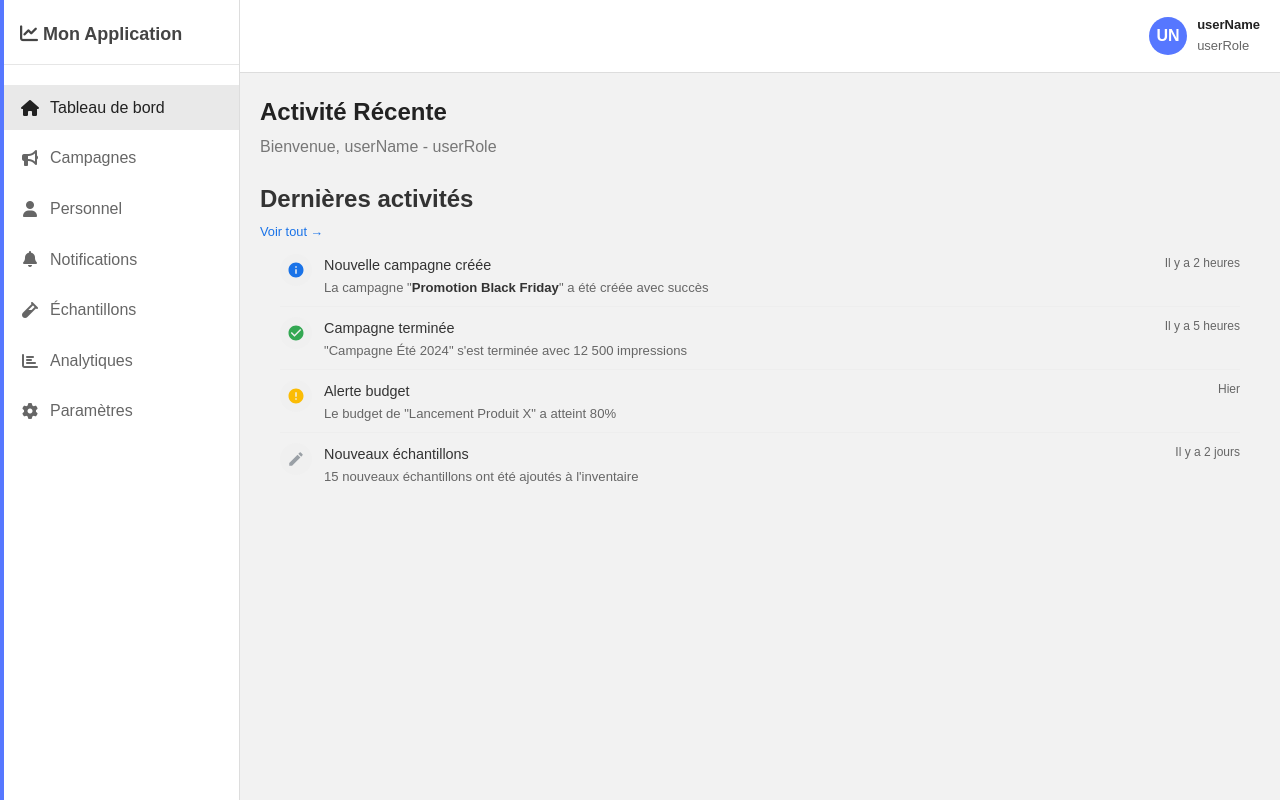
After one commit to Y46ne/SAE-Web, a Flask app: page /notification/ in a window 1280 px wide. The commit adds this page. Run offline with Flask 3, Linux system fonts and the light colour scheme.

Commit message:
vue notification fait

```diff
--- /dev/null
+++ b/monApp/static/css/notifications.css
@@ -0,0 +1,113 @@
+:root {
+--primary-text-color: #333;
+--secondary-text-color: #666;
+--background-color: #fff;
+--border-color: #eee;
+--icon-blue: #1a73e8;
+--icon-green: #34a853;
+--icon-orange: #fbbc05;
+--icon-grey: #9aa0a6;
+--font-family: sans-serif;
+}
+
+
+.activity-container {
+width: 100%;
+max-width: 800px;
+background-color: var(--background-color);
+border-radius: 8px;
+}
+
+.activity-header {
+display: flex;
+justify-content: space-between;
+align-items: center;
+padding: 15px 20px 10px 20px;
+border-bottom: 1px solid var(--border-color);
+}
+
+.activity-title {
+font-size: 0.85rem;
+color: var(--secondary-text-color);
+font-weight: 600;
+letter-spacing: 0.5px;
+margin: 0;
+}
+
+.view-all {
+text-decoration: none;
+color: var(--icon-blue);
+font-size: 0.8rem;
+font-weight: 500;
+white-space: nowrap;
+}
+
+.activity-list {
+padding: 0 20px;
+}
+
+.activity-item {
+display: flex;
+align-items: flex-start;
+padding: 10px 0;
+border-bottom: 1px solid var(--border-color);
+}
+
+.activity-item:last-child {
+border-bottom: none;
+}
+
+.activity-icon {
+flex-shrink: 0;
+width: 32px;
+height: 32px;
+margin-right: 12px;
+padding: 2px;
+border-radius: 50%;
+display: flex;
+align-items: center;
+justify-content: center;
+background-color: #f0f0f0;
+}
+
+.activity-icon svg {
+width: 18px;
+height: 18px;
+}
+
+.icon-campaign svg { fill: var(--icon-blue); }
+.icon-checked svg { fill: var(--icon-green); }
+.icon-alert svg { fill: var(--icon-orange); }
+.icon-pencil svg { fill: var(--icon-grey); }
+
+.activity-content {
+flex-grow: 1;
+display: flex;
+flex-direction: column;
+}
+
+.activity-title-main {
+font-size: 0.9rem;
+font-weight: 500;
+color: var(--primary-text-color);
+margin-bottom: 2px;
+}
+
+.activity-description {
+font-size: 0.82rem;
+color: var(--secondary-text-color);
+line-height: 1.3;
+}
+
+.activity-description strong {
+font-weight: 600;
+color: var(--primary-text-color);
+}
+
+.activity-time {
+flex-shrink: 0;
+font-size: 0.75rem;
+color: var(--secondary-text-color);
+margin-left: 15px;
+align-self: flex-start;
+}
--- a/monApp/templates/base.html
+++ b/monApp/templates/base.html
@@ -20,7 +20,7 @@
                 <li><a href="/" class="active"><i class="fas fa-home"></i> Tableau de bord</a></li>
                 <li><a href="{{ url_for('campagnes') }}"><i class="fas fa-bullhorn"></i> Campagnes</a></li>
                 <li><a href="{{ url_for('personnel') }}"><i class="fas fa-user"></i> Personnel</a></li>
-                <li><a href="/alerts"><i class="fas fa-bell"></i> Alertes</a></li>
+                <li><a href="{{ url_for('notification') }}"><i class="fas fa-bell"></i> Notifications</a></li>
                 <li><a href="/samples"><i class="fas fa-vial"></i> Échantillons</a></li>
                 <li><a href="/analytics"><i class="fas fa-chart-bar"></i> Analytiques</a></li>
                 <li><a href="/settings"><i class="fas fa-cog"></i> Paramètres</a></li>
--- /dev/null
+++ b/monApp/templates/notification.html
@@ -0,0 +1,70 @@
+{% extends "base.html" %}
+
+{% block title %}Activité Récente{% endblock %}
+
+{% block extra_css %}
+
+<link rel="stylesheet" href="{{ url_for('static', filename='../static/css/notifications.css') }}">
+{% endblock %}
+
+{% block content %}
+
+<div class="page-title">
+    <h1>Activité Récente</h1>
+    <p>Bienvenue, userName - userRole</p>
+</div>
+
+<div class="card">
+    <div class="card-header">
+        <h2 class="card-title">Dernières activités</h2>
+        <a href="#" class="view-all">Voir tout &rarr;</a>
+    </div>
+    <div class="table-container activity-list">
+        <div class="activity-item">
+            <div class="activity-icon icon-campaign">
+                <svg xmlns="http://www.w3.org/2000/svg" viewBox="0 0 24 24" fill="currentColor"><path d="M12 2C6.48 2 2 6.48 2 12s4.48 10 10 10 10-4.48 10-10S17.52 2 12 2zm1 15h-2v-6h2v6zm0-8h-2V7h2v2z"/></svg>
+            </div>
+            <div class="activity-content">
+                <div class="activity-title-main">Nouvelle campagne créée</div>
+                <div class="activity-description">La campagne "<strong>Promotion Black Friday</strong>" a été créée avec succès</div>
+            </div>
+            <div class="activity-time">Il y a 2 heures</div>
+        </div>
+
+
+    <div class="activity-item">
+        <div class="activity-icon icon-checked">
+            <svg xmlns="http://www.w3.org/2000/svg" viewBox="0 0 24 24" fill="currentColor"><path d="M12 2C6.48 2 2 6.48 2 12s4.48 10 10 10 10-4.48 10-10S17.52 2 12 2zm-2 15l-5-5 1.41-1.41L10 14.17l7.59-7.59L19 8l-9 9z"/></svg>
+        </div>
+        <div class="activity-content">
+            <div class="activity-title-main">Campagne terminée</div>
+            <div class="activity-description">"Campagne Été 2024" s'est terminée avec 12 500 impressions</div>
+        </div>
+        <div class="activity-time">Il y a 5 heures</div>
+    </div>
+
+    <div class="activity-item">
+        <div class="activity-icon icon-alert">
+            <svg xmlns="http://www.w3.org/2000/svg" viewBox="0 0 24 24" fill="currentColor"><path d="M12 2C6.48 2 2 6.48 2 12s4.48 10 10 10 10-4.48 10-10S17.52 2 12 2zm1 15h-2v-2h2v2zm0-4h-2V7h2v6z"/></svg>
+        </div>
+        <div class="activity-content">
+            <div class="activity-title-main">Alerte budget</div>
+            <div class="activity-description">Le budget de "Lancement Produit X" a atteint 80%</div>
+        </div>
+        <div class="activity-time">Hier</div>
+    </div>
+
+    <div class="activity-item">
+        <div class="activity-icon icon-pencil">
+            <svg xmlns="http://www.w3.org/2000/svg" viewBox="0 0 24 24" fill="currentColor"><path d="M3 17.25V21h3.75L17.81 9.94l-3.75-3.75L3 17.25zM20.71 7.04c.39-.39.39-1.02 0-1.41l-2.34-2.34c-.39-.39-1.02-.39-1.41 0l-1.83 1.83 3.75 3.75 1.83-1.83z"/></svg>
+        </div>
+        <div class="activity-content">
+            <div class="activity-title-main">Nouveaux échantillons</div>
+            <div class="activity-description">15 nouveaux échantillons ont été ajoutés à l'inventaire</div>
+        </div>
+        <div class="activity-time">Il y a 2 jours</div>
+    </div>
+</div>
+
+</div>
+{% endblock %}
--- a/monApp/views.py
+++ b/monApp/views.py
@@ -33,6 +33,10 @@ def plateforme():
 @app.route('/budget/')
 def budget():
     return render_template('budget.html')
+
+@app.route('/notification/')
+def notification():
+    return render_template('notification.html')
 
 @app.route('/campagnes/')
 def campagnes():
```
